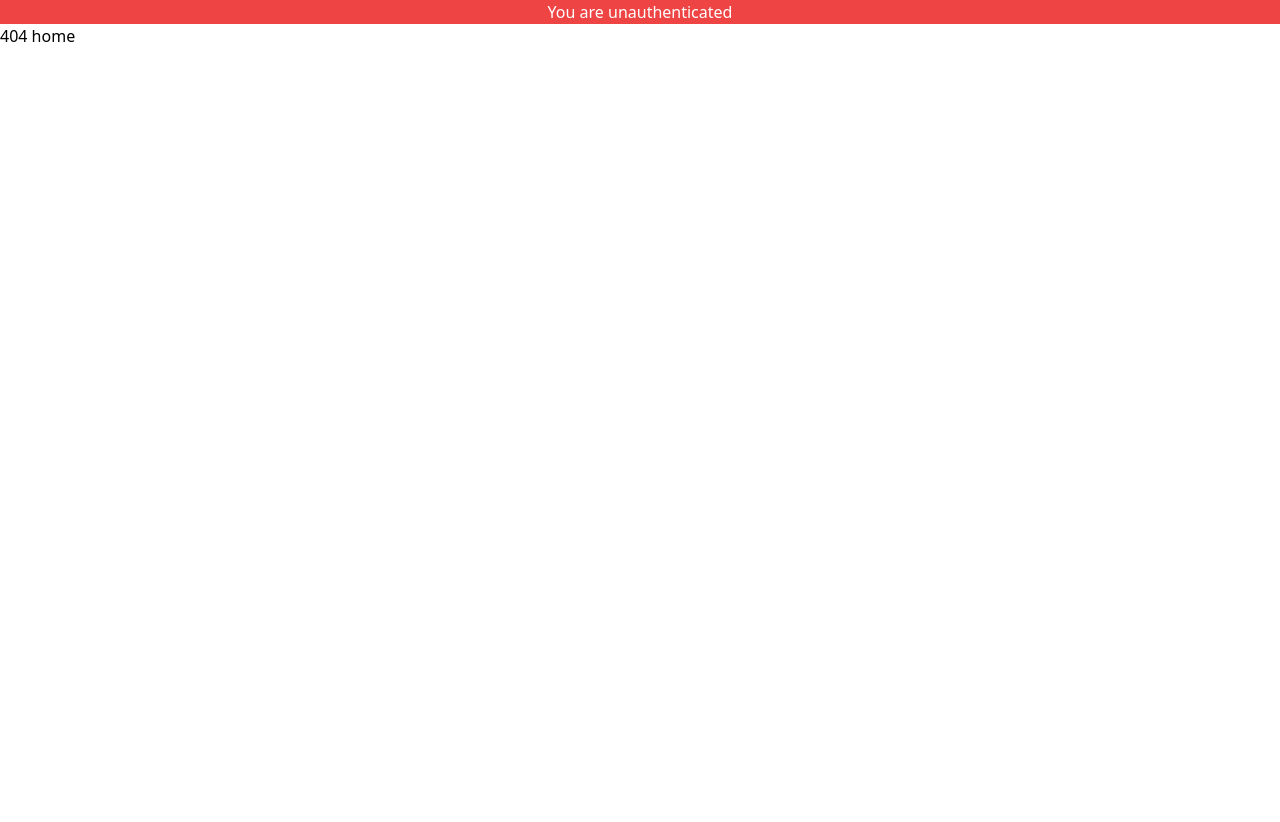
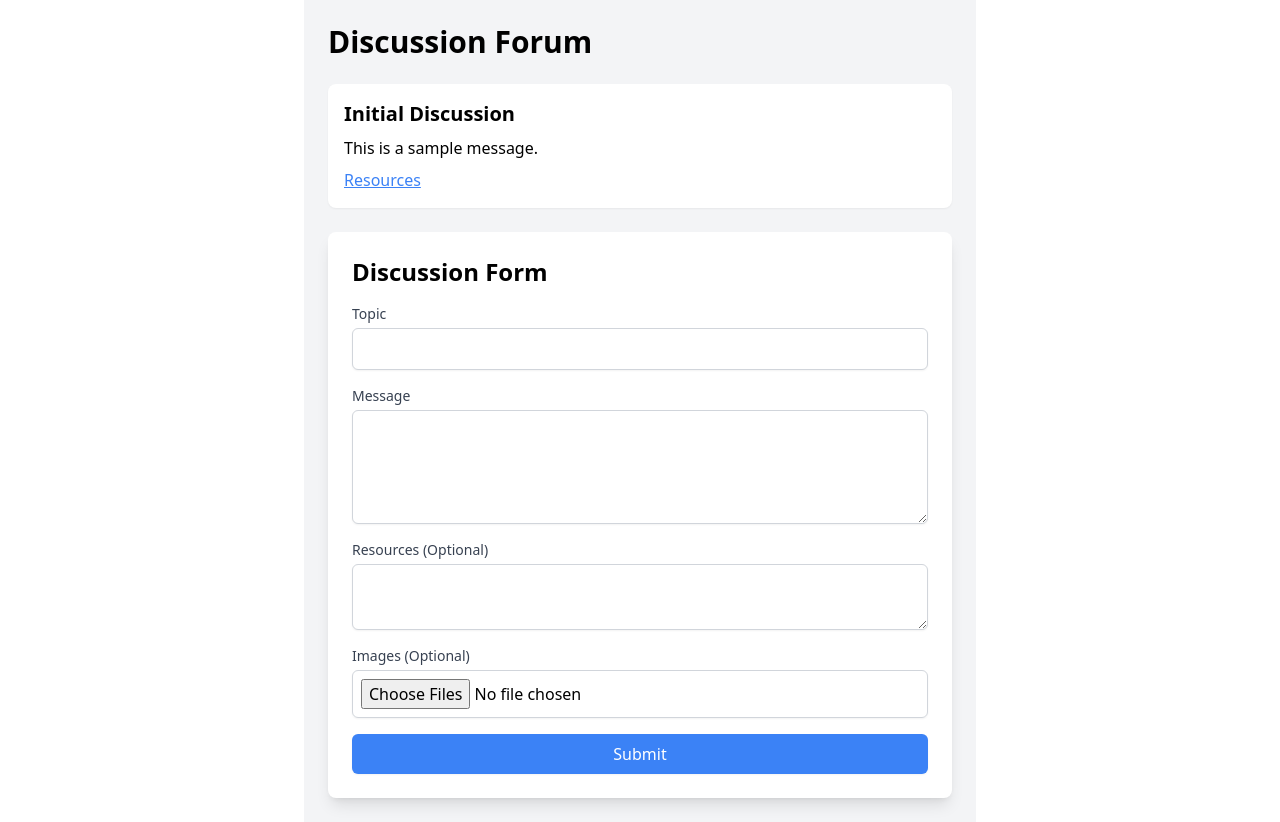
Before and after one commit to mshahzebraza/prep-master-client, a React (Vite) app: page /discussion in a window 1280 px wide. Before the commit this address had no page. Before the commit the page ends 800 px from the top, so only its background shows below. Built offline with nearby package versions, Linux system fonts and the light colour scheme.

Commit message:
Price field added Discussion Forum Added

```diff
--- a/package.json
+++ b/package.json
@@ -24,7 +24,9 @@
     "@radix-ui/react-toast": "^1.2.1",
     "@radix-ui/react-toggle": "^1.1.0",
     "@radix-ui/react-toggle-group": "^1.1.0",
-    "@tanstack/react-query": "^5.53.3",
+    "@stripe/react-stripe-js": "^2.8.0",
+    "@stripe/stripe-js": "^4.4.0",
+    "@tanstack/react-query": "^5.55.0",
     "@types/node": "^22.4.1",
     "class-variance-authority": "^0.7.0",
     "clsx": "^2.1.1",
--- a/src/client/pages/CreateQuestions.page.tsx
+++ b/src/client/pages/CreateQuestions.page.tsx
@@ -22,6 +22,7 @@ const QuestionForm = () => {
       correctOptionIndex: 0,
     },
   ]);
+  const [price, setPrice] = useState<number>(0); // New state for price
 
   const handleNumberOfQuestionsChange = (
     e: React.ChangeEvent<HTMLInputElement>
@@ -68,7 +69,7 @@ const QuestionForm = () => {
   const handleSubmit = (e: React.FormEvent) => {
     e.preventDefault();
 
-    console.log({ testName, category, totalQuestions, questions });
+    console.log({ testName, category, totalQuestions, questions, price });
   };
 
   return (
@@ -89,7 +90,7 @@ const QuestionForm = () => {
 
         <div className="mb-4">
           <label className="block text-lg font-medium mb-2">
-            Category:
+            Type of Test:
             <select
               value={category}
               onChange={(e) => setCategory(e.target.value as Category)}
@@ -118,13 +119,27 @@ const QuestionForm = () => {
           </label>
         </div>
 
+        <div className="mb-4">
+          <label className="block text-lg font-medium mb-2">
+            Price (PKR):
+            <input
+              type="number"
+              value={price}
+              onChange={(e) => setPrice(parseFloat(e.target.value))}
+              min="0"
+              required
+              className="ml-2 p-2 border border-gray-300 rounded-md w-full"
+            />
+          </label>
+        </div>
+
         <div className="max-h-96 overflow-y-auto">
           {questions.map((question, qIndex) => (
             <div
               key={qIndex}
               className="p-4 mb-4 border rounded-lg shadow-md bg-white"
             >
-              <h3 className=" text-xl font-semibold mb-2">
+              <h3 className="text-xl font-semibold mb-2">
                 Question {qIndex + 1}
               </h3>
               <div className="mb-4">
--- /dev/null
+++ b/src/client/pages/DiscussionForm.pages.tsx
@@ -0,0 +1,112 @@
+import React, { useState } from "react";
+
+interface Discussion {
+  topic: string;
+  message: string;
+  resources?: string;
+  images?: File[]; // Adding images to the Discussion type
+}
+
+interface DiscussionFormProps {
+  onSubmit: (discussion: Discussion) => void;
+}
+
+const DiscussionForm: React.FC<DiscussionFormProps> = ({ onSubmit }) => {
+  const [topic, setTopic] = useState("");
+  const [message, setMessage] = useState("");
+  const [resources, setResources] = useState("");
+  const [images, setImages] = useState<File[]>([]);
+
+  const handleFileChange = (e: React.ChangeEvent<HTMLInputElement>) => {
+    if (e.target.files) {
+      setImages(Array.from(e.target.files));
+    }
+  };
+
+  const handleSubmit = (e: React.FormEvent) => {
+    e.preventDefault();
+    onSubmit({ topic, message, resources, images });
+    setTopic("");
+    setMessage("");
+    setResources("");
+    setImages([]);
+  };
+
+  return (
+    <div className="max-w-2xl mx-auto p-6 bg-white shadow-lg rounded-lg">
+      <h2 className="text-2xl font-semibold mb-4">Discussion Form</h2>
+      <form onSubmit={handleSubmit} className="space-y-4">
+        <div>
+          <label
+            htmlFor="topic"
+            className="block text-sm font-medium text-gray-700"
+          >
+            Topic
+          </label>
+          <input
+            type="text"
+            id="topic"
+            value={topic}
+            onChange={(e) => setTopic(e.target.value)}
+            required
+            className="mt-1 block w-full border border-gray-300 rounded-md shadow-sm p-2"
+          />
+        </div>
+        <div>
+          <label
+            htmlFor="message"
+            className="block text-sm font-medium text-gray-700"
+          >
+            Message
+          </label>
+          <textarea
+            id="message"
+            value={message}
+            onChange={(e) => setMessage(e.target.value)}
+            rows={4}
+            required
+            className="mt-1 block w-full border border-gray-300 rounded-md shadow-sm p-2"
+          />
+        </div>
+        <div>
+          <label
+            htmlFor="resources"
+            className="block text-sm font-medium text-gray-700"
+          >
+            Resources (Optional)
+          </label>
+          <textarea
+            id="resources"
+            value={resources}
+            onChange={(e) => setResources(e.target.value)}
+            rows={2}
+            className="mt-1 block w-full border border-gray-300 rounded-md shadow-sm p-2"
+          />
+        </div>
+        <div>
+          <label
+            htmlFor="images"
+            className="block text-sm font-medium text-gray-700"
+          >
+            Images (Optional)
+          </label>
+          <input
+            type="file"
+            id="images"
+            multiple
+            onChange={handleFileChange}
+            className="mt-1 block w-full border border-gray-300 rounded-md shadow-sm p-2"
+          />
+        </div>
+        <button
+          type="submit"
+          className="w-full bg-blue-500 text-white py-2 px-4 rounded-md shadow-sm hover:bg-blue-600"
+        >
+          Submit
+        </button>
+      </form>
+    </div>
+  );
+};
+
+export default DiscussionForm;
--- /dev/null
+++ b/src/client/pages/DiscussionForum.pages.tsx
@@ -0,0 +1,54 @@
+import React, { useState } from "react";
+import DiscussionForm from "./DiscussionForm.pages";
+
+interface Discussion {
+  topic: string;
+  message: string;
+  resources?: string;
+}
+
+const DiscussionForum: React.FC = () => {
+  const [discussions, setDiscussions] = useState<Discussion[]>([
+    {
+      topic: "Initial Discussion",
+      message: "This is a sample message.",
+      resources: "http://example.com",
+    },
+    // Add more sample discussions here if needed
+  ]);
+
+  const handleAddDiscussion = (newDiscussion: Discussion) => {
+    setDiscussions([...discussions, newDiscussion]);
+  };
+
+  return (
+    <div className="max-w-2xl mx-auto p-6 bg-gray-100">
+      <h1 className="text-3xl font-bold mb-6">Discussion Forum</h1>
+
+      <div className="space-y-4 mb-6">
+        {discussions.map((discussion, index) => (
+          <div key={index} className="bg-white p-4 rounded-lg shadow-sm">
+            <h2 className="text-xl font-semibold">{discussion.topic}</h2>
+            <p className="mt-2">{discussion.message}</p>
+            {discussion.resources && (
+              <div className="mt-2">
+                <a
+                  href={discussion.resources}
+                  className="text-blue-500 underline"
+                  target="_blank"
+                  rel="noopener noreferrer"
+                >
+                  Resources
+                </a>
+              </div>
+            )}
+          </div>
+        ))}
+      </div>
+
+      <DiscussionForm onSubmit={handleAddDiscussion} />
+    </div>
+  );
+};
+
+export default DiscussionForum;
--- a/src/client/pages/tests.page.tsx
+++ b/src/client/pages/tests.page.tsx
@@ -66,7 +66,7 @@ export default function TestsUI() {
                 href={test.feedbackUrl}
                 className="block mt-4 text-blue-500 hover:underline"
               >
-                Review Feedback
+                View Feedback
               </a>
             </div>
           ))
--- /dev/null
+++ b/src/client/views/DiscussionForum/DiscussionForm.views.tsx
@@ -0,0 +1,11 @@
+import DiscussionForum from "src/client/pages/DiscussionForum.pages";
+
+const DiscussionFormView = () => {
+  return (
+    <div>
+      <DiscussionForum />
+    </div>
+  );
+};
+
+export default DiscussionFormView;
--- a/src/routes/app-routes.tsx
+++ b/src/routes/app-routes.tsx
@@ -7,6 +7,7 @@ import MultipleChoiceQuiz from "@/client/pages/MCQs.page";
 import TestsUI from "@/client/pages/tests.page";
 import SignupView from "@/client/views/signup/signup.view";
 import QuestionForm from "@/client/pages/CreateQuestions.page";
+import DiscussionFormView from "src/client/views/DiscussionForum/DiscussionForm.views";
 
 const AppRoutes = () => {
   return (
@@ -17,9 +18,10 @@ const AppRoutes = () => {
       {/* Catch all route for 404 */}
       <Route path="*" element={<div>404</div>} />
       <Route path="/mcqs" element={<MultipleChoiceQuiz />} />
-      <Route path="/" element={<TestsUI />} />
+      <Route path="/testui" element={<TestsUI />} />
       <Route path="/signup" element={<SignupView />} />
-      <Route path="/questions" element={<QuestionForm />} />
+      <Route path="/" element={<QuestionForm />} />
+      <Route path="/discussion" element={<DiscussionFormView />} />
     </Routes>
   );
 };
```
Also changed, not shown: 1 other file (tests, documents, lock files or other folders).
